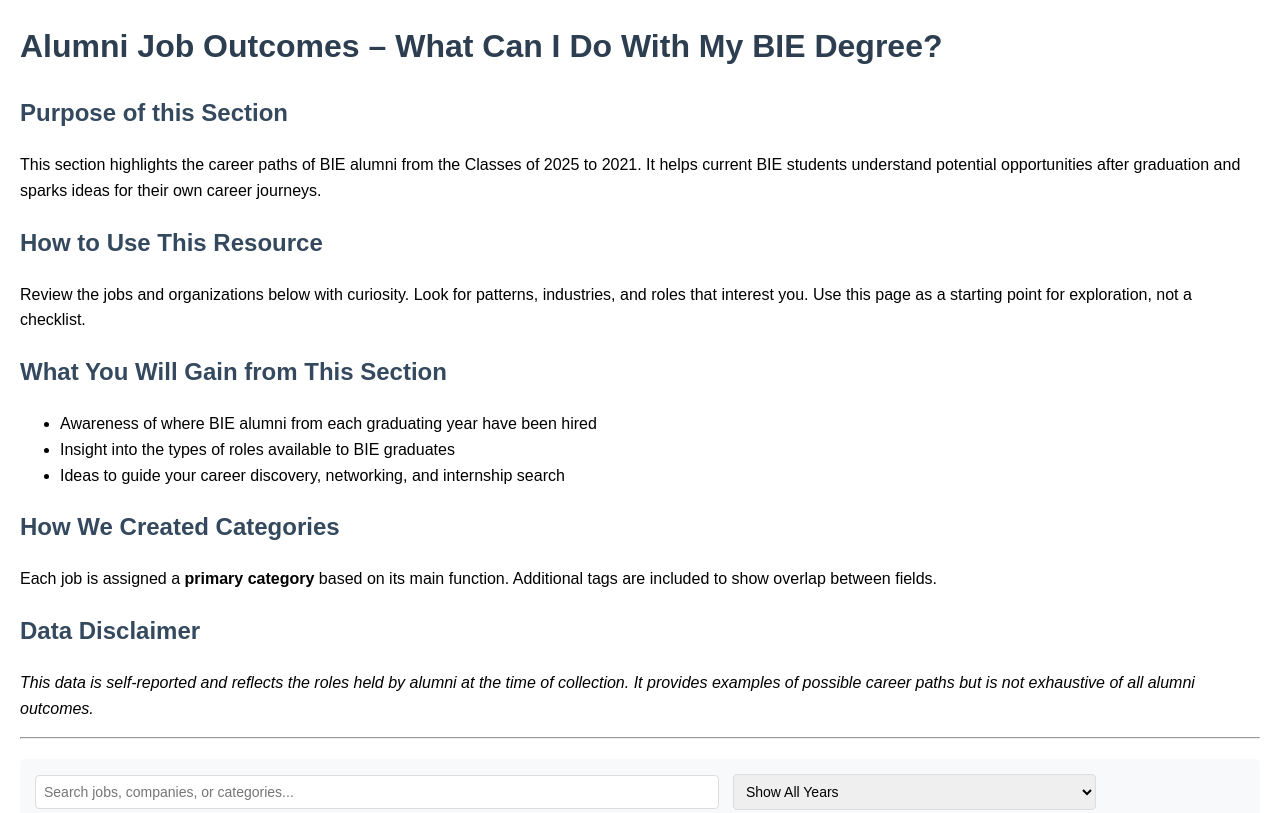
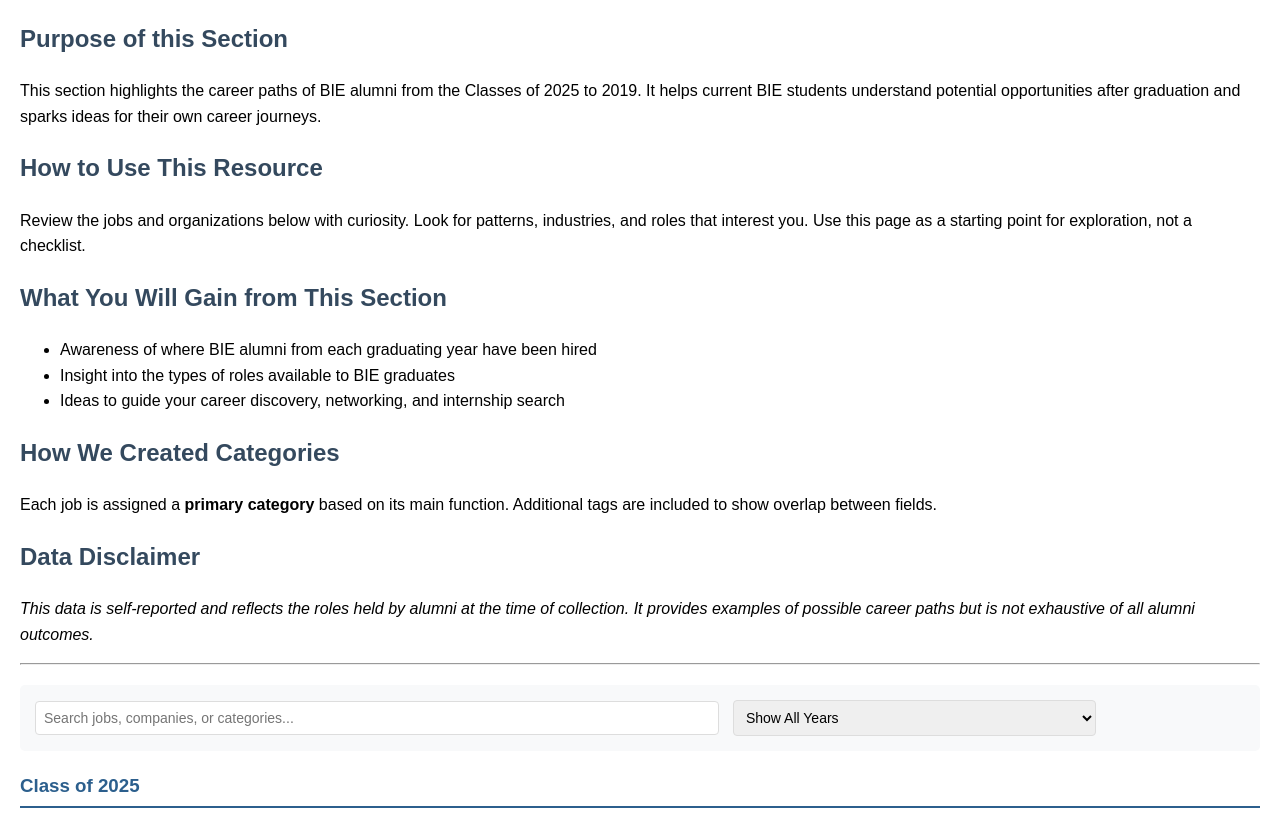
Before and after one commit to xinping-1/bie-alumni-outcomes, a plain HTML site: page index.html in a window 1280 px wide. Shown: the top 813 px of the page. Drawn offline with Linux system fonts and the light colour scheme.

Commit message:
Update index.html

```diff
--- a/index.html
+++ b/index.html
@@ -21,10 +21,9 @@ tr:nth-child(even) { background: #f9f9f9; }
 </head>
 <body>
 
-<h1>Alumni Job Outcomes – What Can I Do With My BIE Degree?</h1>
 
 <h2>Purpose of this Section</h2>
-<p>This section highlights the career paths of BIE alumni from the Classes of 2025 to 2021. It helps current BIE students understand potential opportunities after graduation and sparks ideas for their own career journeys.</p>
+<p>This section highlights the career paths of BIE alumni from the Classes of 2025 to 2019. It helps current BIE students understand potential opportunities after graduation and sparks ideas for their own career journeys.</p>
 
 <h2>How to Use This Resource</h2>
 <p>Review the jobs and organizations below with curiosity. Look for patterns, industries, and roles that interest you. Use this page as a starting point for exploration, not a checklist.</p>
```
